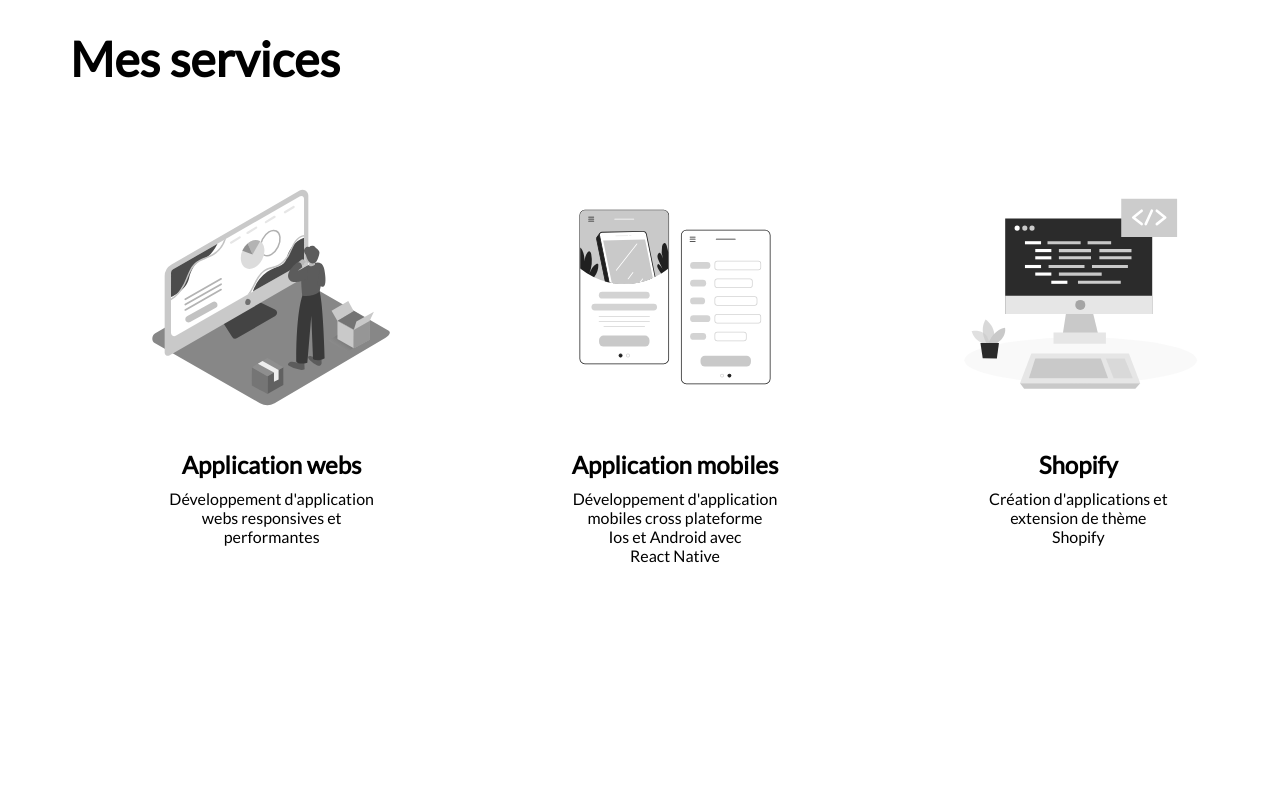
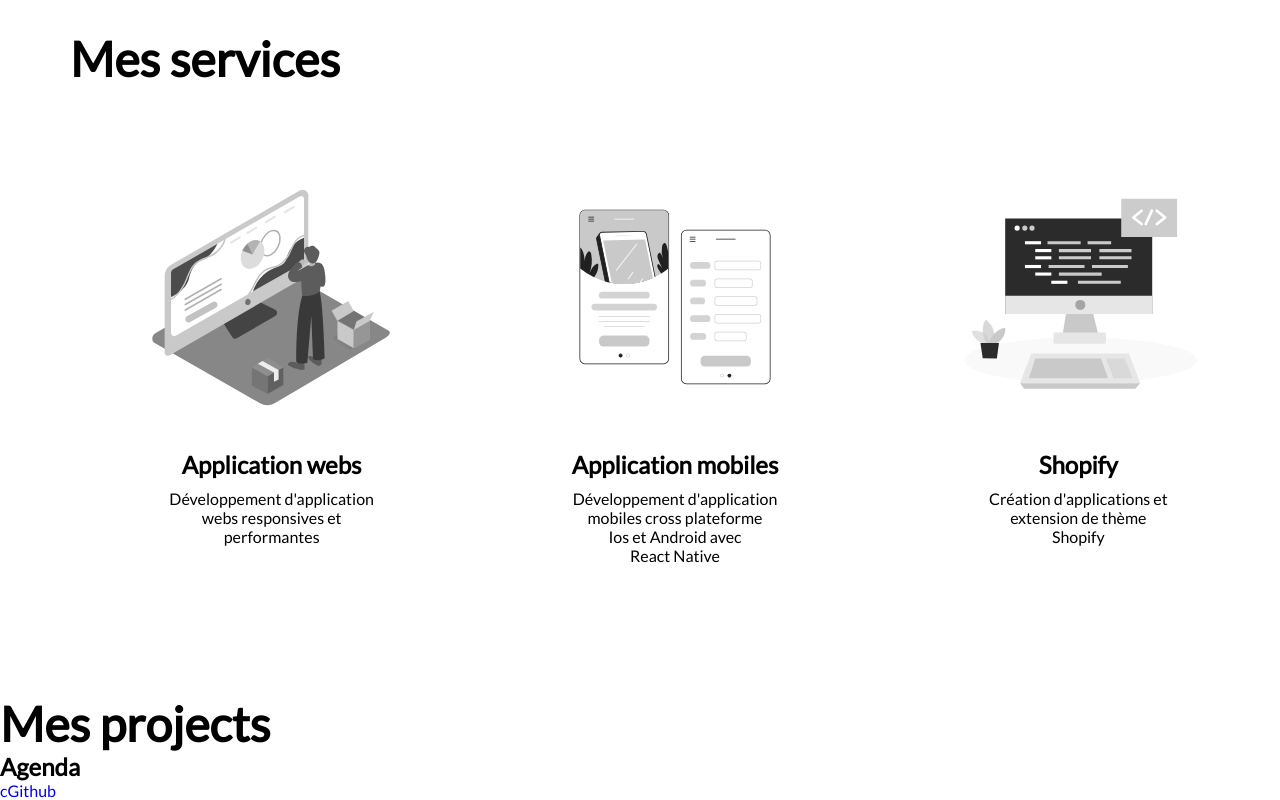
Before and after one commit to antoineskt/portfolio, a React (Vite) app: page / in a window 1280 px wide. Shown: the part 1389-2189 px from the top of the page. Before the commit the page ends 2014 px from the top, so only its background shows below. Built offline with nearby package versions, Linux system fonts and the light colour scheme.

Commit message:
add section

```diff
--- a/src/Home.tsx
+++ /dev/null
@@ -1,17 +0,0 @@
-import Header from './components/Header'
-import Presentation from './components/Presentation'
-import Apropos from './components/Apropos'
-import Service from './components/Service'
-
-function Home() {
-  return (
-    <div>
-      <Header />
-      <Presentation />
-      <Apropos />
-      <Service />
-    </div>
-  )
-}
-
-export default Home
--- a/src/components/Apropos/index.tsx
+++ b/src/components/Apropos/index.tsx
@@ -43,6 +43,9 @@
   margin: 0 70px;
   width: 400px;
   box-shadow: 10px 10px teal;
+  &:hover {
+    background-color: #f7f7f7;
+  }
 `
 
 const Img = styled.img`
--- /dev/null
+++ b/src/components/Projects/index.tsx
@@ -0,0 +1,29 @@
+/* eslint-disable react/no-unescaped-entities */
+// eslint-disable-next-line import/no-named-as-default
+import styled from 'styled-components'
+
+const SectionProject = styled.section`
+  background-color: white;
+  margin-top: 70px;
+
+  width: 100%;
+`
+
+const H1 = styled.h1`
+  font-size: 3em;
+`
+
+export default function Project() {
+  return (
+    <SectionProject>
+      <H1>Mes projects</H1>
+      <div>
+        <div>
+          <h2>Agenda</h2>
+          <a href="https://github.com/antoineskt/Weekly-Agenda.git">c</a>
+          <a href="https://github.com/antoineskt/Weekly-Agenda.git">Github</a>
+        </div>
+      </div>
+    </SectionProject>
+  )
+}
--- a/src/main.tsx
+++ b/src/main.tsx
@@ -1,7 +1,7 @@
 import React from 'react'
 import { BrowserRouter as Router, Route, Routes } from 'react-router-dom'
 import { createRoot } from 'react-dom/client'
-import Home from './Home'
+import Home from './pages/Home'
 import Error from './components/Error'
 import GlobalStyle from './utils/style/GlobalStyle'
 import { ThemeProvider } from './utils/context'
--- /dev/null
+++ b/src/pages/Home.tsx
@@ -0,0 +1,18 @@
+import Header from '../components/Header'
+import Presentation from '../components/Presentation'
+import Apropos from '../components/Apropos'
+import Service from '../components/Service'
+import Project from '../components/Projects'
+function Home() {
+  return (
+    <div>
+      <Header />
+      <Presentation />
+      <Apropos />
+      <Service />
+      <Project />
+    </div>
+  )
+}
+
+export default Home
```
